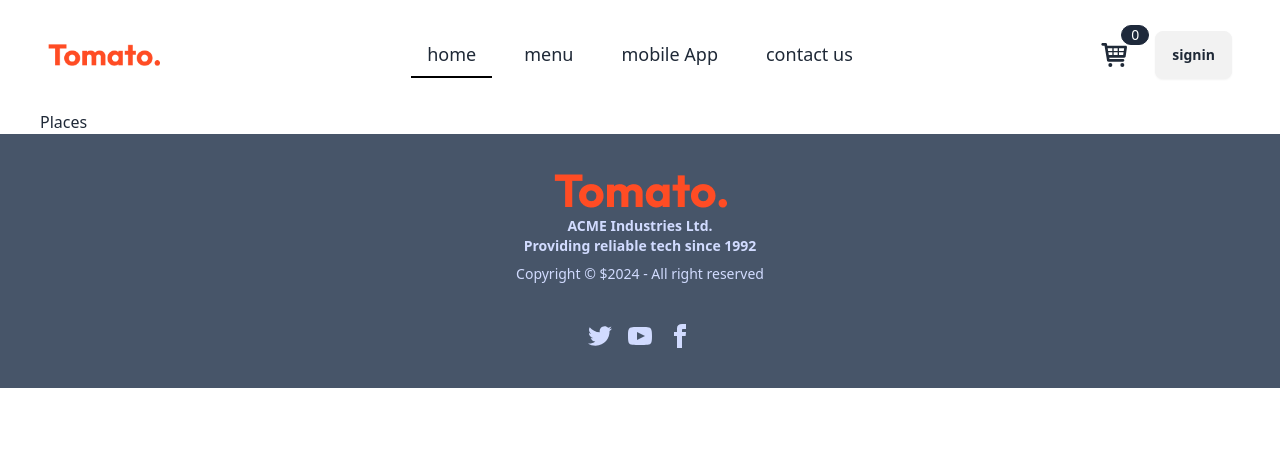
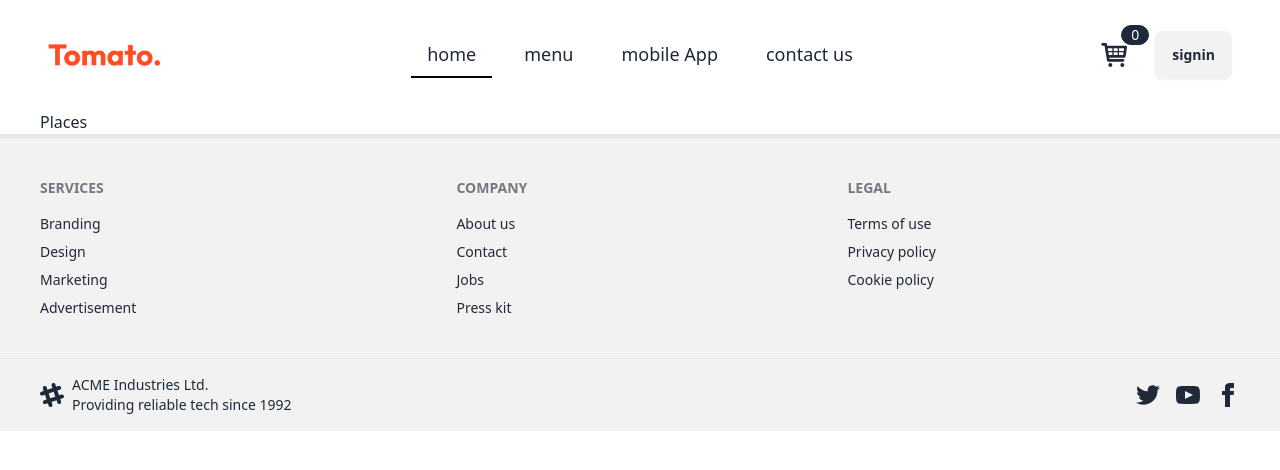
Before and after one commit to Svhodro/Food-Del, a React (Vite) app: page /plaseorder in a window 1280 px wide. Shown: the top 470 px of the page. Built offline with nearby package versions, Linux system fonts and the light colour scheme.

Commit message:
login popup

```diff
--- a/src/components/Footer/Footer.jsx
+++ b/src/components/Footer/Footer.jsx
@@ -1,20 +1,50 @@
 import React from "react";
-import { assets } from "../../assets/assets";
 
 function Footer() {
   return (
-    <div id="contact">
-      <footer className="footer footer-center bg-slate-600 text-primary-content p-10">
-        <aside>
-          <img src={assets.logo} alt="" />
-          <p className="font-bold">
+    <>
+      <footer className="footer bg-base-200 text-base-content p-10 border-t-4">
+        <nav>
+          <h6 className="footer-title">Services</h6>
+          <a className="link link-hover">Branding</a>
+          <a className="link link-hover">Design</a>
+          <a className="link link-hover">Marketing</a>
+          <a className="link link-hover">Advertisement</a>
+        </nav>
+        <nav>
+          <h6 className="footer-title">Company</h6>
+          <a className="link link-hover">About us</a>
+          <a className="link link-hover">Contact</a>
+          <a className="link link-hover">Jobs</a>
+          <a className="link link-hover">Press kit</a>
+        </nav>
+        <nav>
+          <h6 className="footer-title">Legal</h6>
+          <a className="link link-hover">Terms of use</a>
+          <a className="link link-hover">Privacy policy</a>
+          <a className="link link-hover">Cookie policy</a>
+        </nav>
+      </footer>
+      <footer className="footer bg-base-200 text-base-content border-base-300 border-t px-10 py-4">
+        <aside className="grid-flow-col items-center">
+          <svg
+            width="24"
+            height="24"
+            viewBox="0 0 24 24"
+            xmlns="http://www.w3.org/2000/svg"
+            fillRule="evenodd"
+            clipRule="evenodd"
+            className="fill-current"
+          >
+            <path d="M22.672 15.226l-2.432.811.841 2.515c.33 1.019-.209 2.127-1.23 2.456-1.15.325-2.148-.321-2.463-1.226l-.84-2.518-5.013 1.677.84 2.517c.391 1.203-.434 2.542-1.831 2.542-.88 0-1.601-.564-1.86-1.314l-.842-2.516-2.431.809c-1.135.328-2.145-.317-2.463-1.229-.329-1.018.211-2.127 1.231-2.456l2.432-.809-1.621-4.823-2.432.808c-1.355.384-2.558-.59-2.558-1.839 0-.817.509-1.582 1.327-1.846l2.433-.809-.842-2.515c-.33-1.02.211-2.129 1.232-2.458 1.02-.329 2.13.209 2.461 1.229l.842 2.515 5.011-1.677-.839-2.517c-.403-1.238.484-2.553 1.843-2.553.819 0 1.585.509 1.85 1.326l.841 2.517 2.431-.81c1.02-.33 2.131.211 2.461 1.229.332 1.018-.21 2.126-1.23 2.456l-2.433.809 1.622 4.823 2.433-.809c1.242-.401 2.557.484 2.557 1.838 0 .819-.51 1.583-1.328 1.847m-8.992-6.428l-5.01 1.675 1.619 4.828 5.011-1.674-1.62-4.829z"></path>
+          </svg>
+          <p>
             ACME Industries Ltd.
             <br />
             Providing reliable tech since 1992
           </p>
-          <p>Copyright © ${new Date().getFullYear()} - All right reserved</p>
         </aside>
-        <nav>
+        <nav className="md:place-self-center md:justify-self-end">
           <div className="grid grid-flow-col gap-4">
             <a>
               <svg
@@ -52,7 +82,7 @@
           </div>
         </nav>
       </footer>
-    </div>
+    </>
   );
 }
 
--- a/src/components/Navbar/Navbar.jsx
+++ b/src/components/Navbar/Navbar.jsx
@@ -71,16 +71,19 @@
             onClick={() => {
               setmanu("home");
             }}
-              className={`${manu == "home" ? "border-b-2 border-black" : "border-none"}`}
+            className={`${
+              manu == "home" ? "border-b-2 border-black" : "border-none"
+            }`}
           >
-              <Link to="/">  home</Link>
-
+            <Link to="/"> home</Link>
           </li>
           <li
             onClick={() => {
               setmanu("menu");
             }}
-              className={`${manu == "menu" ? "border-b-2 border-black" : "border-none"}`}
+            className={`${
+              manu == "menu" ? "border-b-2 border-black" : "border-none"
+            }`}
           >
             <a href="#explore">menu</a>
           </li>
@@ -88,7 +91,9 @@
             onClick={() => {
               setmanu("mobile");
             }}
-              className={`${manu == "mobile" ? "border-b-2 border-black" : "border-none"}`}
+            className={`${
+              manu == "mobile" ? "border-b-2 border-black" : "border-none"
+            }`}
           >
             <a href="#app">mobile App</a>
           </li>
@@ -96,7 +101,9 @@
             onClick={() => {
               setmanu("contact");
             }}
-              className={`${manu == "contact" ? "border-b-2 border-black" : "border-none"}`}
+            className={`${
+              manu == "contact" ? "border-b-2 border-black" : "border-none"
+            }`}
           >
             <a href="#contact">contact us</a>
           </li>
@@ -111,7 +118,57 @@
             <TiShoppingCart className="size-8" />
           </div>
         </div>
-        <a className="btn">signin</a>
+        {/* You can open the modal using document.getElementById('ID').showModal() method */}
+        <button
+          className="btn"
+          onClick={() => document.getElementById("my_modal_3").showModal()}
+        >
+          signin
+        </button>
+        <dialog id="my_modal_3" className="modal">
+          <div className="modal-box flex justify-center items-center">
+            <form method="dialog">
+              {/* if there is a button in form, it will close the modal */}
+              <button className="btn btn-sm btn-circle btn-ghost absolute right-2 top-2">
+                ✕
+              </button>
+            </form>
+            <div className="card bg-base-100 w-full max-w-sm shrink-0 shadow-2xl">
+              <form className="card-body ">
+                <div className="form-control">
+                  <label className="label">
+                    <span className="label-text">Email</span>
+                  </label>
+                  <input
+                    type="email"
+                    placeholder="email"
+                    className="input input-bordered"
+                    required
+                  />
+                </div>
+                <div className="form-control">
+                  <label className="label">
+                    <span className="label-text">Password</span>
+                  </label>
+                  <input
+                    type="password"
+                    placeholder="password"
+                    className="input input-bordered"
+                    required
+                  />
+                  <label className="label">
+                    <a href="#" className="label-text-alt link link-hover">
+                      Forgot password?
+                    </a>
+                  </label>
+                </div>
+                <div className="form-control mt-6">
+                  <button className="btn btn-primary">Login</button>
+                </div>
+              </form>
+            </div>
+          </div>
+        </dialog>
       </div>
     </div>
   );
```
Lines whose indentation alone changed are shown as unchanged.
